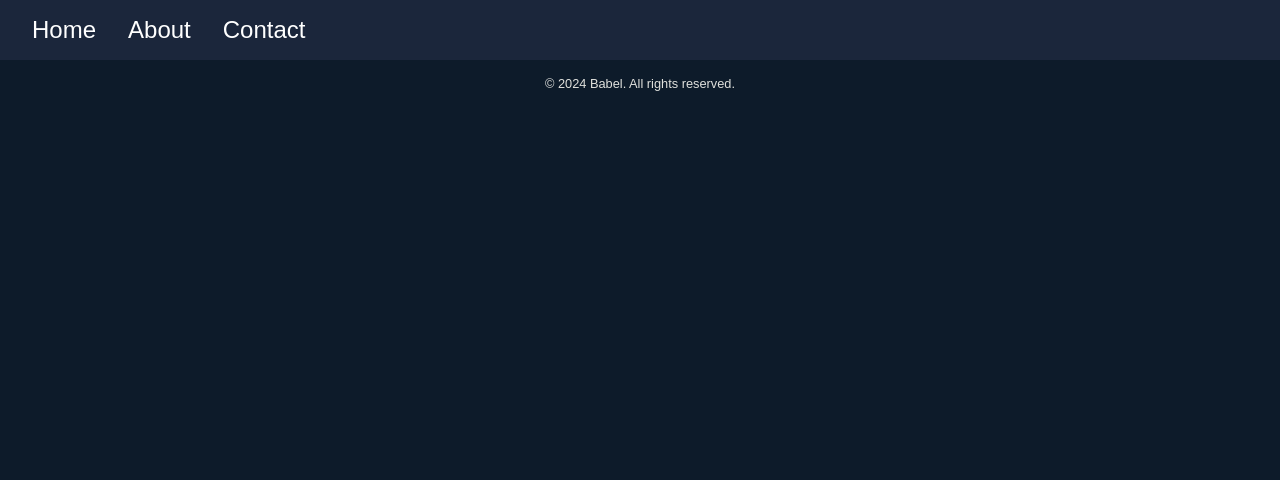
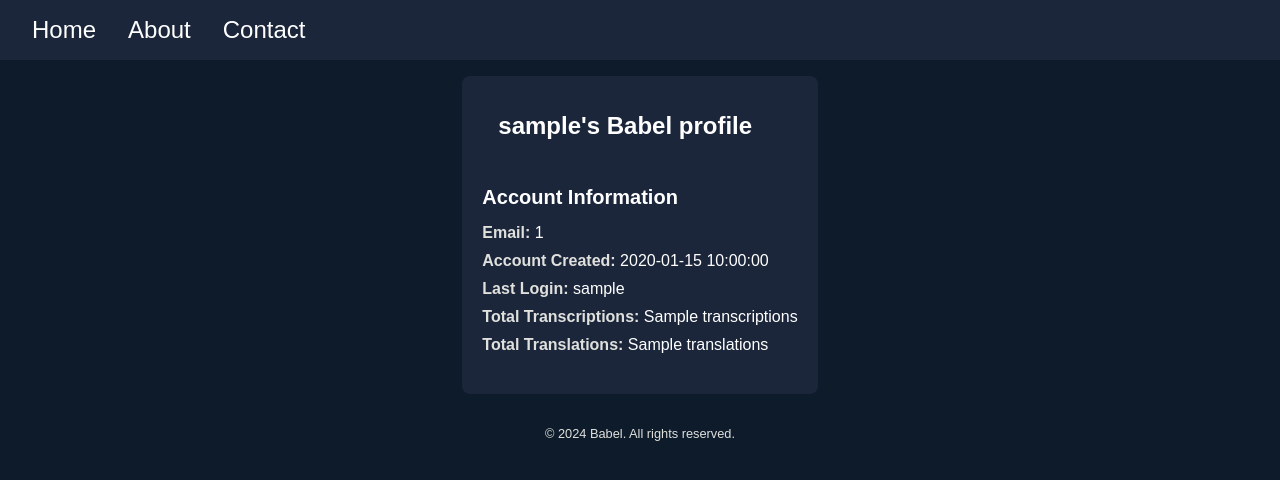
Before and after one commit to parthacharyaaaaa/Babel, a Flask app: template babel/templates/dashboard.html in a window 1280 px wide. Shown: the top 480 px of the page. Run offline with Flask 3, Linux system fonts and the light colour scheme; the template is opened without the code that fills it: most values are stand-ins (such as "Sample title", 1, 10 or a date in 2020); parts of the project's set-up code (start-up, migrations or seed data) failed here and were passed over; some web fonts are replaced.

Commit message:
Adds dashboard info
This is literally just an HTML-response version of GET /users/<string:id>

```diff
--- /dev/null
+++ b/babel/static/styles/dashboard.css
@@ -0,0 +1,67 @@
+/* Basic container layout for the dashboard */
+.dashboard-container {
+    font-family: Arial, sans-serif;
+    margin: 1rem auto;
+    padding: 20px;
+    max-width: 800px;
+    background-color: var(--SECONDARY-BG);
+    border-radius: 8px;
+}
+
+.dashboard-header {
+    text-align: center;
+    margin-bottom: 30px;
+}
+
+.dashboard-header h1 {
+    font-size: 24px;
+    font-weight: bold;
+}
+
+.user-info h2 {
+    font-size: 20px;
+    margin-bottom: 15px;
+    color: var(--PRIMARY-TEXT-COLOR);
+}
+
+.user-info ul {
+    list-style-type: none;
+    padding: 0;
+}
+
+.user-info li {
+    font-size: 16px;
+    margin-bottom: 10px;
+}
+
+.user-info li strong {
+    color: var(--SECONDARY-TEXT-COLOR);
+}
+
+.user-actions {
+    margin-top: 20px;
+    display: flex;
+    justify-content: center;
+    gap: 15px;
+}
+
+.action-btn {
+    padding: 12px 20px;
+    font-size: 16px;
+    border-radius: 5px;
+    cursor: pointer;
+    transition: background-color 0.3s ease;
+}
+
+.action-btn:hover {
+    background-color: #ccc;
+}
+
+.delete-btn {
+    background-color: #e74c3c;
+    color: white;
+}
+
+.delete-btn:hover {
+    background-color: #c0392b;
+}
--- a/babel/templates/dashboard.html
+++ b/babel/templates/dashboard.html
@@ -1,8 +1,33 @@
 {% extends 'base.html' %}
-{% block title %} Babel | Dashboard {% endblock %}
+{% block title %} Babel | {{username}} {% endblock %}
 
 {% block depends %}
+<link rel="stylesheet" href="{{ url_for('static', filename='styles/dashboard.css') }}">
 {% endblock %}
 
 {% block content %}
+<div class="dashboard-container">
+    <header class="dashboard-header">
+        <h1>{{ username }}'s Babel profile</h1>
+    </header>
+
+    <section class="user-info">
+        <h2>Account Information</h2>
+        <ul>
+            <li><strong>Email:</strong> {{ email_id }}</li>
+            <li><strong>Account Created:</strong> {{ time_created }}</li>
+            <li><strong>Last Login:</strong> {{ last_login }}</li>
+            <li><strong>Total Transcriptions:</strong> {{ transcriptions }}</li>
+            <li><strong>Total Translations:</strong> {{ translations }}</li>
+        </ul>
+    </section>
+
+    <section class="user-actions">
+        {% if owner %}
+            <button id="logout-btn" class="action-btn">Logout</button>
+            <button id="delete-btn" class="action-btn delete-btn">Delete Account</button>
+        {% endif %}
+    </section>
+</div>
+<script type="text/javascript" src = "{{url_for('static', filename = 'scripts/logout.js')}}"></script>
 {% endblock %}
```
